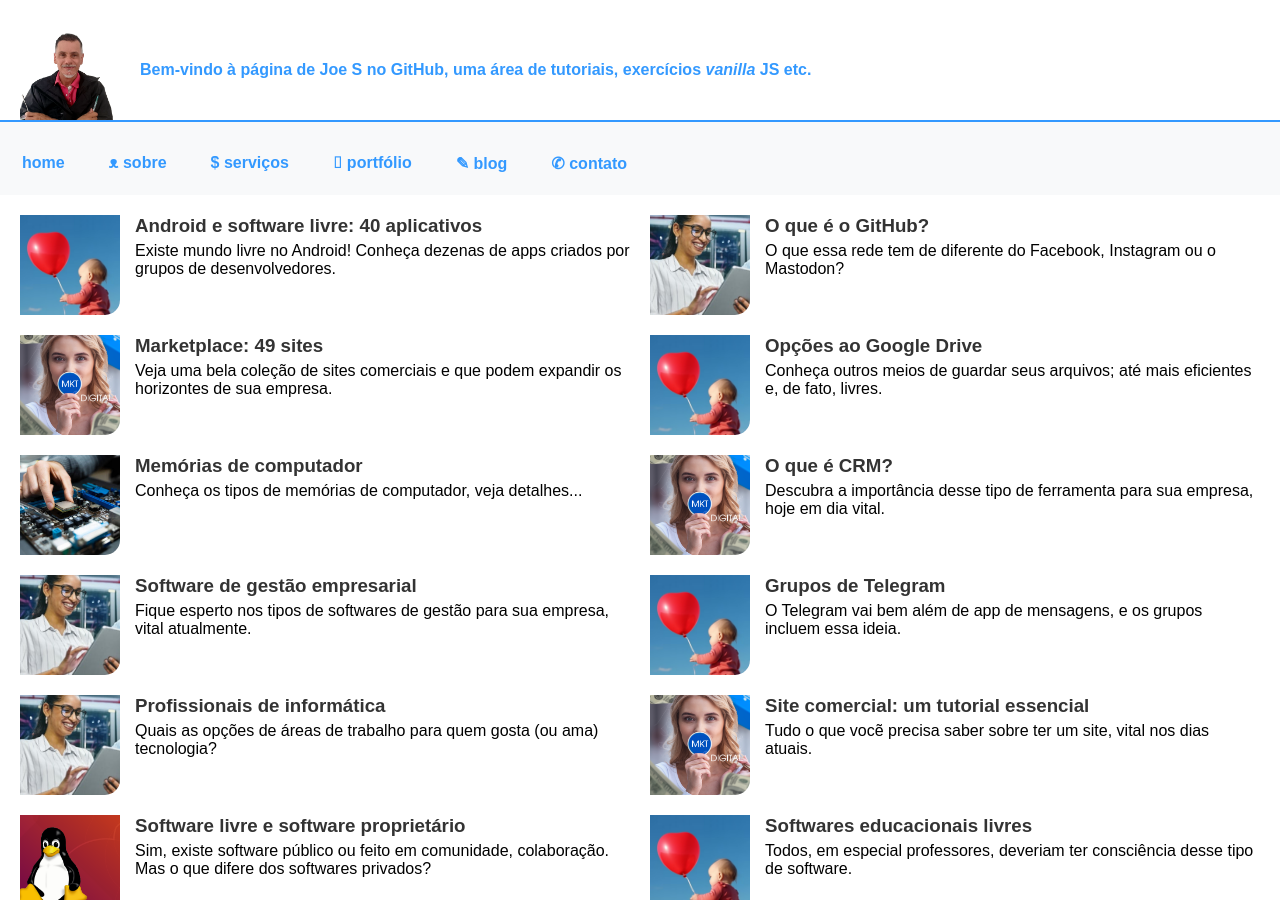
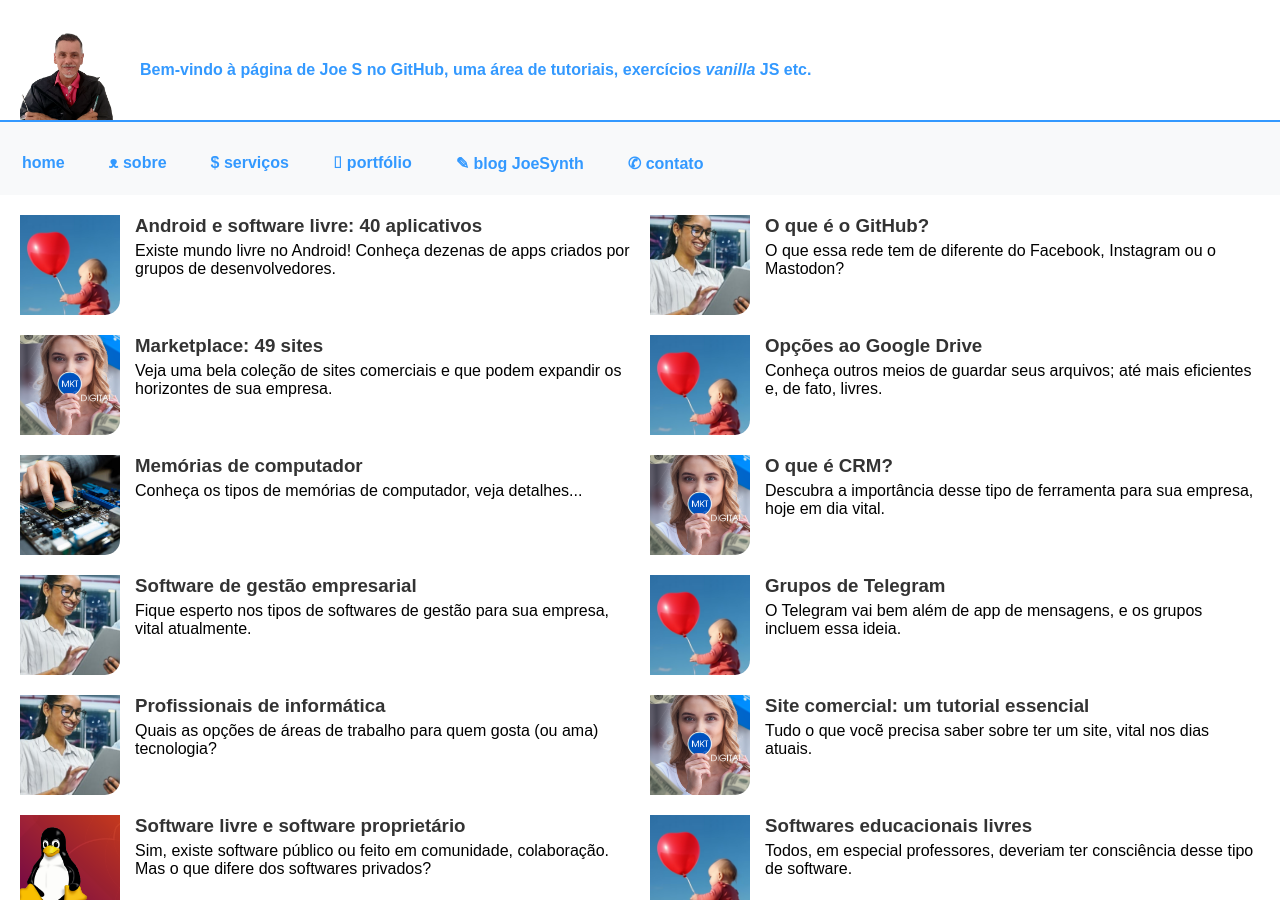
Before and after one commit to Joesynth/joesynth.github.io, a Jekyll site: the page built from index.html, in a window 1280 px wide and 900 px high. Built offline with Jekyll 4.4.1, drawn with Linux system fonts in a browser that asks for light colours.

Commit message:
Update navigation links in default layout

```diff
--- a/_layouts/default.html
+++ b/_layouts/default.html
@@ -20,12 +20,12 @@
     <label for="menu-control" class="menu-toggle">&#9776;</label>
 
     <ul class="nav-links">
-        <li><a href="#">home</a></li>
-        <li><a href="#">ᴥ sobre</a></li>
+        <li><a href="index.html">home</a></li>
+        <li><a href="quem.html">ᴥ sobre</a></li>
         <li><a href="#">$ serviços</a></li>
-        <li><a href="#">⌷ portfólio</a></li>
-        <li><a href="#">✎ blog</a></li>
-        <li><a href="#">✆ contato</a></li>
+        <li><a href="joesynth.wordpress.com/sobre">⌷ portfólio</a></li>
+        <li><a href="joesynth.wordpress.com">✎ blog JoeSynth</a></li>
+        <li><a href="contato.html">✆ contato</a></li>
     </ul>
 </nav>
 
```
